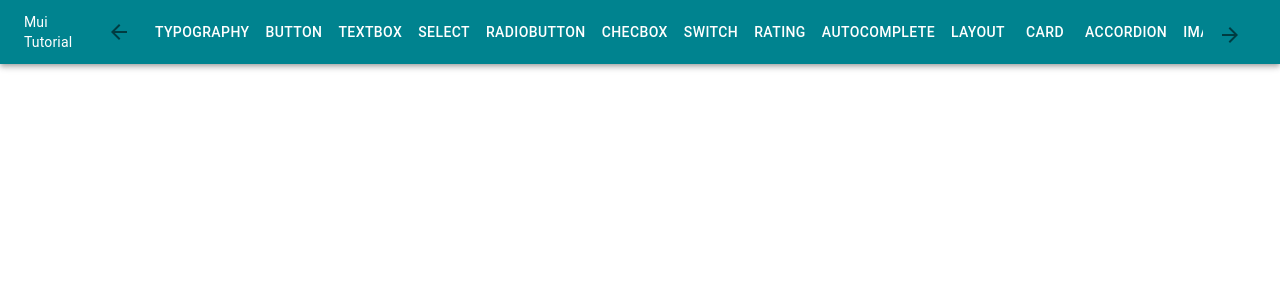
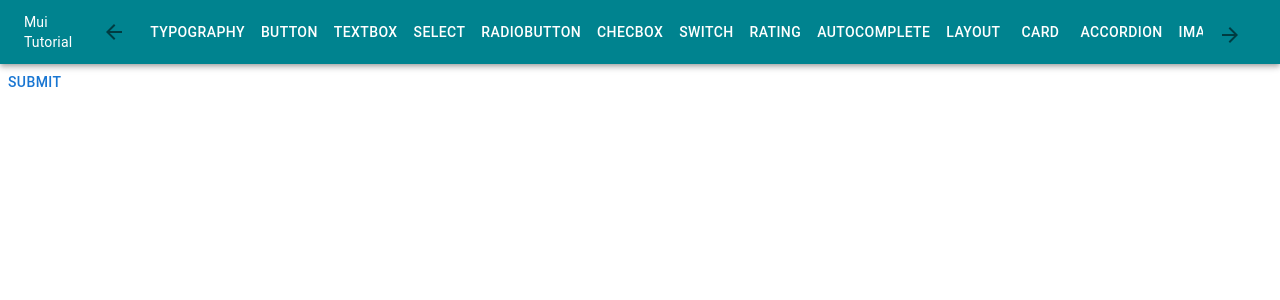
Before and after one commit to shubham-mhatre/react-typescript-material-ui, a React (Create React App) app: page /muisnackbar in a window 1280 px wide. Shown: the top 300 px of the page. Built offline with nearby package versions, Linux system fonts and the light colour scheme.

Commit message:
snackbar material ui

```diff
--- a/src/App.tsx
+++ b/src/App.tsx
@@ -29,6 +29,7 @@ import MuiChip from './Components/MuiChip';
 import MuiTooltip from './Components/MuiTooltip';
 import MuiTable from './Components/MuiTable';
 import MuiAlert from './Components/MuiAlert';
+import MuiSnackbar from './Components/MuiSnackbar';
 
 function App() {
   return (
@@ -62,6 +63,7 @@ function App() {
           <Route path="/muitooltip" element={<MuiTooltip />}></Route>
           <Route path="/muitable" element={<MuiTable />}></Route>
           <Route path="/muialert" element={<MuiAlert />}></Route>
+          <Route path="/muisnackbar" element={<MuiSnackbar />}></Route>
         </Routes>
       </Router>
     </div>
--- a/src/Components/MuiNavbar.tsx
+++ b/src/Components/MuiNavbar.tsx
@@ -28,7 +28,7 @@ const MuiNavbar = () => {
                             ref={scrollContainerRef}
                             className='scroll-container'
                         >
-                            <div style={{ minWidth: '2300px', padding: '8px' }}>
+                            <div style={{ minWidth: '2500px', padding: '8px' }}>
                                 <Button color='inherit' href="/muitypography">Typography</Button>
                                 <Button color='inherit' href="/muibutton">Button</Button>
                                 <Button color='inherit' href="/muitextbox">TextBox</Button>
@@ -55,6 +55,7 @@ const MuiNavbar = () => {
                                 <Button color='inherit' href="/muitooltip">Tooltip</Button>
                                 <Button color='inherit' href="/muitable">Table</Button>
                                 <Button color='inherit' href="/muialert">Alert</Button>
+                                <Button color='inherit' href="/muisnackbar">Snackbar</Button>
                             </div>
                         </div>
                         <div style={{ minWidth: '500px' }} />
--- /dev/null
+++ b/src/Components/MuiSnackbar.tsx
@@ -0,0 +1,17 @@
+import { Snackbar, Button } from '@mui/material'
+import React, { useState } from 'react'
+
+
+const MuiSnackbar = () => {
+    const [open, setOpen] = useState(false);
+    return (
+        <>
+            <Button onClick={() => setOpen(true)}>Submit</Button>
+            <Snackbar autoHideDuration={2000} open={open} message="form submitted successfully !"
+                onClose={() => setOpen(false)} />
+
+        </>
+    )
+}
+
+export default MuiSnackbar
```
